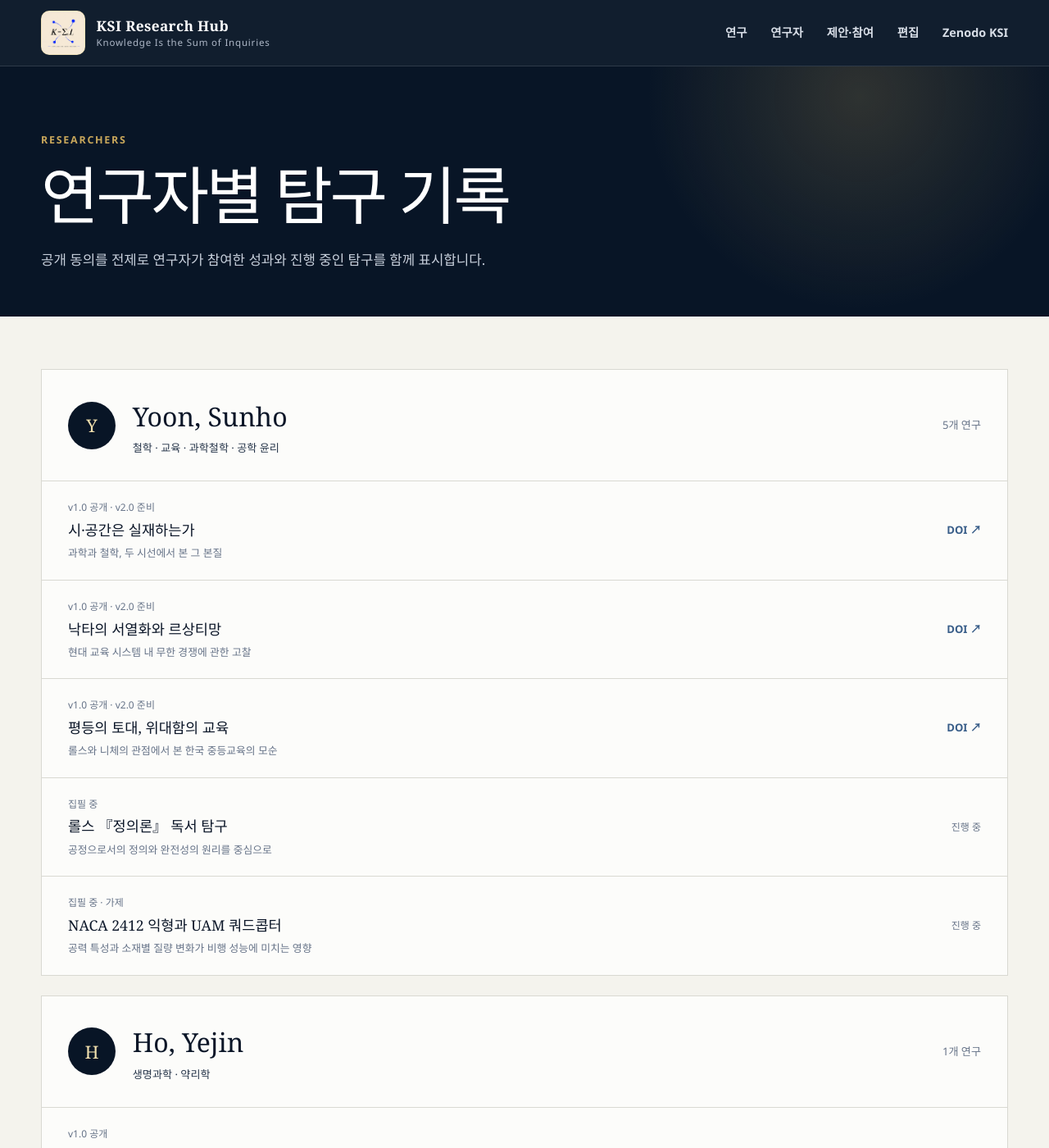
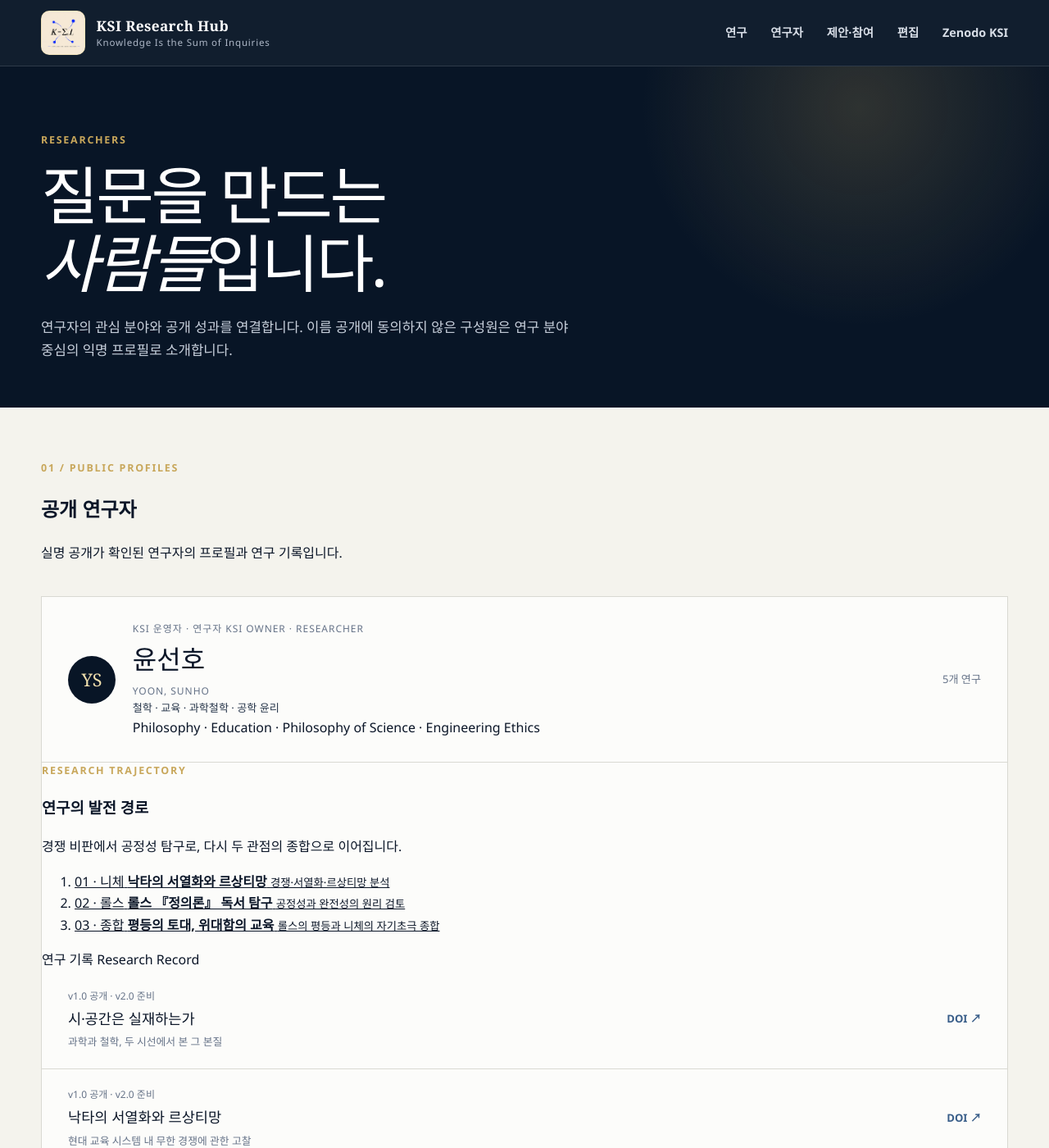
Before and after one commit to SunhoYoon-Hub/KSI-Research-Hub, a Jekyll site: the page built from docs/researchers.md, in a window 1280 px wide and 1400 px high. Shown: the whole window at 82% size. Built offline with Jekyll 4.4.1, drawn with Linux system fonts in a browser that asks for light colours; some of the changed text lies outside the part shown.

Commit message:
Build researcher directory and research trajectory

```diff
--- a/docs/researchers.md
+++ b/docs/researchers.md
@@ -2,45 +2,134 @@
 layout: default
 title: 연구자
 permalink: /researchers/
-description: KSI Research Hub의 연구자별 연구 목록입니다.
+description: KSI Research Hub의 공개 연구자와 익명 연구자, 연구별 발전 관계를 소개합니다.
 ---
+
+{% assign public_researchers = site.data.researchers | where: "anonymous", false %}
+{% assign anonymous_researchers = site.data.researchers | where: "anonymous", true %}
 
 <section class="directory-hero">
   <p class="section-index">Researchers</p>
-  <h1>연구자별 탐구 기록</h1>
-  <p>공개 동의를 전제로 연구자가 참여한 성과와 진행 중인 탐구를 함께 표시합니다.</p>
+  <h1>질문을 만드는<br><em>사람들</em>입니다.</h1>
+  <p>연구자의 관심 분야와 공개 성과를 연결합니다. 이름 공개에 동의하지 않은 구성원은 연구 분야 중심의 익명 프로필로 소개합니다.</p>
 </section>
 
-<section class="researcher-directory" aria-label="연구자 목록">
-  {% for researcher in site.data.researchers %}
-    {% assign researcher_projects = site.data.projects | where: "researcher_id", researcher.id %}
-    <article class="researcher-profile" id="{{ researcher.id }}">
-      <header class="researcher-header">
-        <div class="researcher-monogram" aria-hidden="true">{{ researcher.display_name | slice: 0 }}</div>
-        <div>
-          <p>{{ researcher.role }}</p>
-          <h2>{{ researcher.display_name }}</h2>
-          <div class="researcher-fields">{{ researcher.fields | join: " · " }}</div>
+<section class="researcher-directory" aria-labelledby="public-researchers-title">
+  <header class="directory-section-heading">
+    <div>
+      <p class="section-index">01 / Public Profiles</p>
+      <h2 id="public-researchers-title">공개 연구자</h2>
+    </div>
+    <p>실명 공개가 확인된 연구자의 프로필과 연구 기록입니다.</p>
+  </header>
+
+  <div class="public-researcher-list">
+    {% for researcher in public_researchers %}
+      {% assign researcher_projects = site.data.projects | where: "researcher_id", researcher.id %}
+      <article class="researcher-profile" id="{{ researcher.id }}">
+        <header class="researcher-header">
+          <div class="researcher-monogram" aria-hidden="true">{{ researcher.monogram }}</div>
+          <div class="researcher-identity">
+            <p class="researcher-role">{{ researcher.role_ko }} <span lang="en">{{ researcher.role_en }}</span></p>
+            <h2>{{ researcher.name_ko }}</h2>
+            <p class="researcher-name-en" lang="en">{{ researcher.name_en }}</p>
+            <div class="researcher-fields">{{ researcher.fields | join: " · " }}</div>
+            <div class="researcher-fields-en" lang="en">{{ researcher.fields_en | join: " · " }}</div>
+          </div>
+          <span class="project-count">{{ researcher_projects | size }}개 연구</span>
+        </header>
+
+        {% if researcher.id == "yoon-s" %}
+        <section class="research-trajectory" aria-labelledby="yoon-trajectory-title">
+          <header>
+            <div>
+              <p class="section-index">Research Trajectory</p>
+              <h3 id="yoon-trajectory-title">연구의 발전 경로</h3>
+            </div>
+            <p>경쟁 비판에서 공정성 탐구로, 다시 두 관점의 종합으로 이어집니다.</p>
+          </header>
+          <ol class="trajectory-list">
+            <li>
+              <a href="https://doi.org/10.5281/zenodo.21222993">
+                <span class="trajectory-step">01 · 니체</span>
+                <strong>낙타의 서열화와 르상티망</strong>
+                <small>경쟁·서열화·르상티망 분석</small>
+              </a>
+            </li>
+            <li>
+              <a href="{{ '/' | relative_url }}#rawls-theory-of-justice-reading">
+                <span class="trajectory-step">02 · 롤스</span>
+                <strong>롤스 『정의론』 독서 탐구</strong>
+                <small>공정성과 완전성의 원리 검토</small>
+              </a>
+            </li>
+            <li>
+              <a href="https://doi.org/10.5281/zenodo.22306643">
+                <span class="trajectory-step">03 · 종합</span>
+                <strong>평등의 토대, 위대함의 교육</strong>
+                <small>롤스의 평등과 니체의 자기초극 종합</small>
+              </a>
+            </li>
+          </ol>
+        </section>
+        {% endif %}
+
+        <div class="researcher-work-heading">
+          <span>연구 기록</span>
+          <span lang="en">Research Record</span>
         </div>
-        <span class="project-count">{{ researcher_projects | size }}개 연구</span>
-      </header>
+        <ol class="researcher-projects">
+          {% for project in researcher_projects %}
+          <li>
+            <div>
+              <span>{{ project.status_label }}</span>
+              <strong>{{ project.title }}</strong>
+              <small>{{ project.subtitle }}</small>
+            </div>
+            {% if project.zenodo_url %}
+              <a href="{{ project.zenodo_url }}" aria-label="{{ project.title }} Zenodo 공개본">DOI ↗</a>
+            {% else %}
+              <a class="project-pending" href="{{ '/' | relative_url }}#{{ project.id }}">진행 중 →</a>
+            {% endif %}
+          </li>
+          {% endfor %}
+        </ol>
+      </article>
+    {% endfor %}
+  </div>
 
-      <ol class="researcher-projects">
-        {% for project in researcher_projects %}
-        <li>
-          <div>
-            <span>{{ project.status_label }}</span>
-            <strong>{{ project.title }}</strong>
-            <small>{{ project.subtitle }}</small>
-          </div>
-          {% if project.zenodo_url %}
-            <a href="{{ project.zenodo_url }}" aria-label="{{ project.title }} Zenodo 공개본">DOI ↗</a>
-          {% else %}
-            <span class="project-pending">진행 중</span>
-          {% endif %}
-        </li>
-        {% endfor %}
-      </ol>
+  <header class="directory-section-heading anonymous-heading">
+    <div>
+      <p class="section-index">02 / Anonymous Profiles</p>
+      <h2>익명 연구자</h2>
+    </div>
+    <p>공개 동의를 받기 전까지 이름과 개인 식별 정보는 표시하지 않습니다.</p>
+  </header>
+
+  <div class="anonymous-researcher-grid">
+    {% for researcher in anonymous_researchers %}
+    <article class="anonymous-researcher-card" id="{{ researcher.id }}">
+      <div class="anonymous-card-topline">
+        <span class="anonymous-monogram" aria-hidden="true">{{ researcher.monogram }}</span>
+        <span class="privacy-badge">익명 공개</span>
+      </div>
+      <p class="anonymous-role">{{ researcher.role_ko }}</p>
+      <h3>{{ researcher.name_ko }}</h3>
+      <p class="anonymous-name-en" lang="en">{{ researcher.name_en }}</p>
+      <div class="anonymous-fields">
+        <span>{{ researcher.fields | join: " · " }}</span>
+        <span lang="en">{{ researcher.fields_en | join: " · " }}</span>
+      </div>
+      <div class="preparation-status">
+        <span>{{ researcher.status_ko }}</span>
+        <small lang="en">{{ researcher.status_en }}</small>
+      </div>
     </article>
-  {% endfor %}
+    {% endfor %}
+  </div>
+
+  <aside class="consent-note" aria-label="연구자 정보 공개 원칙">
+    <strong>연구자 정보 공개 원칙</strong>
+    <p>실명과 영문명은 본인의 공개 동의를 확인한 뒤 추가합니다. 동의 전에는 분야와 연구 준비 상태만 표시합니다.</p>
+  </aside>
 </section>
```
